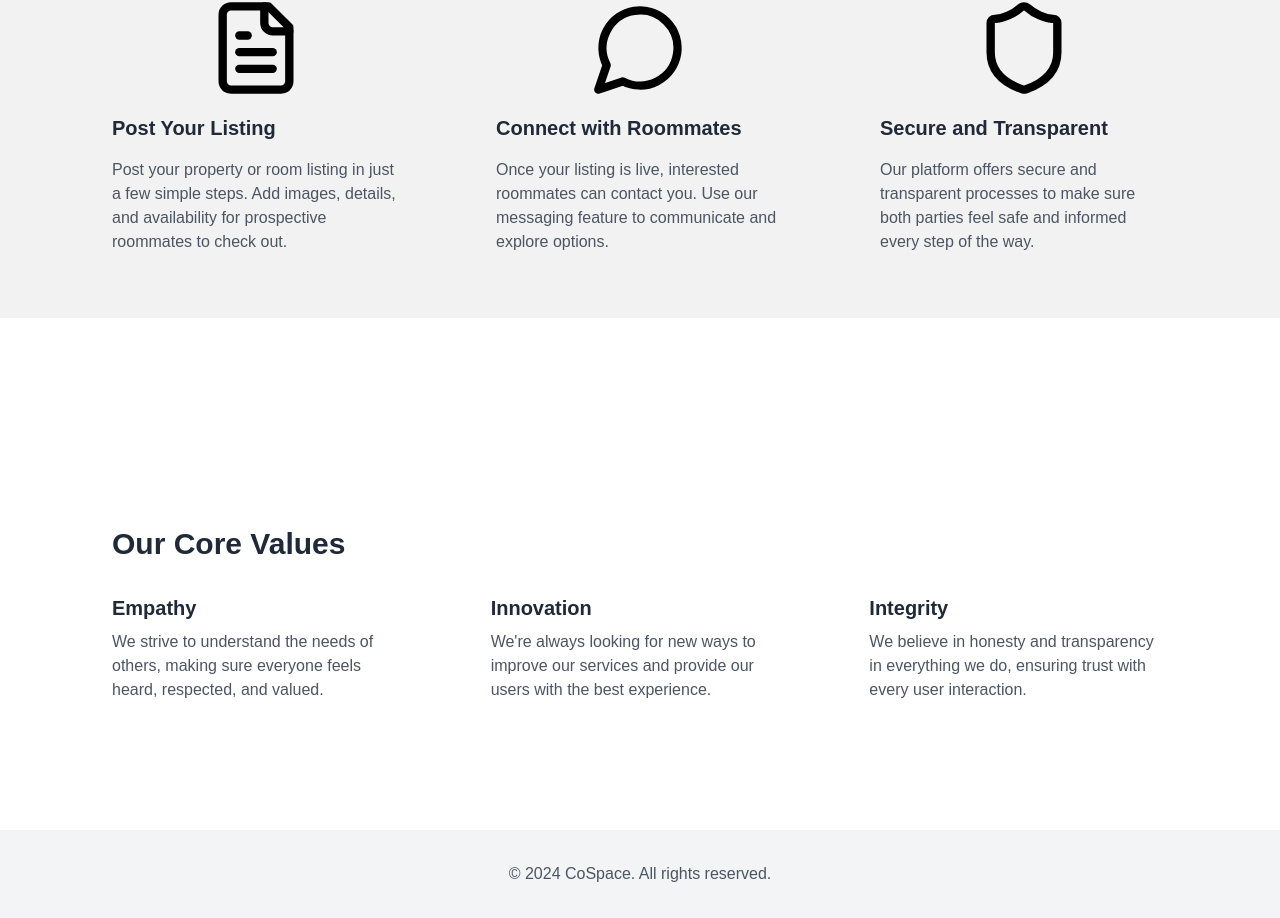
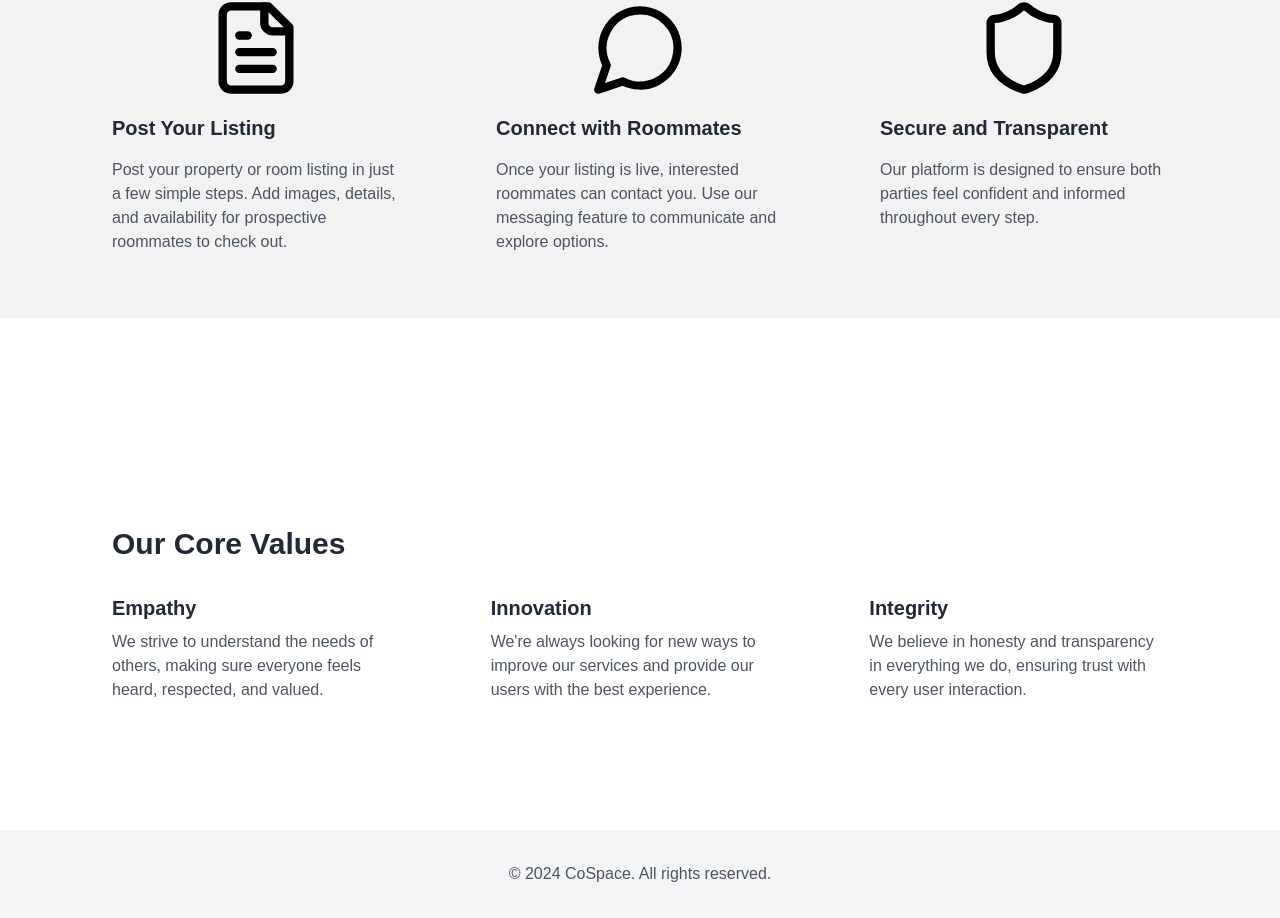
Before and after one commit to datasheng/csc336-teamproject-repo-bny, a Next.js app in the folder client/: page /about in a window 1280 px wide. Shown: the part 1179-2097 px from the top of the page. Built offline with nearby package versions, Linux system fonts and the light colour scheme; no server answers.

Commit message:
aboutPage

```diff
--- a/client/components/About.tsx
+++ b/client/components/About.tsx
@@ -56,7 +56,7 @@ const About = () => {
             <Shield className="mx-auto mb-4 text-black" size={100} />
             <h3 className="text-xl font-semibold text-gray-800">Secure and Transparent</h3>
             <p className="text-gray-600 mt-4 mx-auto max-w-lg">
-              Our platform offers secure and transparent processes to make sure both parties feel safe and informed every step of the way.
+              Our platform is designed to ensure both parties feel confident and informed throughout every step.
             </p>
           </div>
         </div>
```
